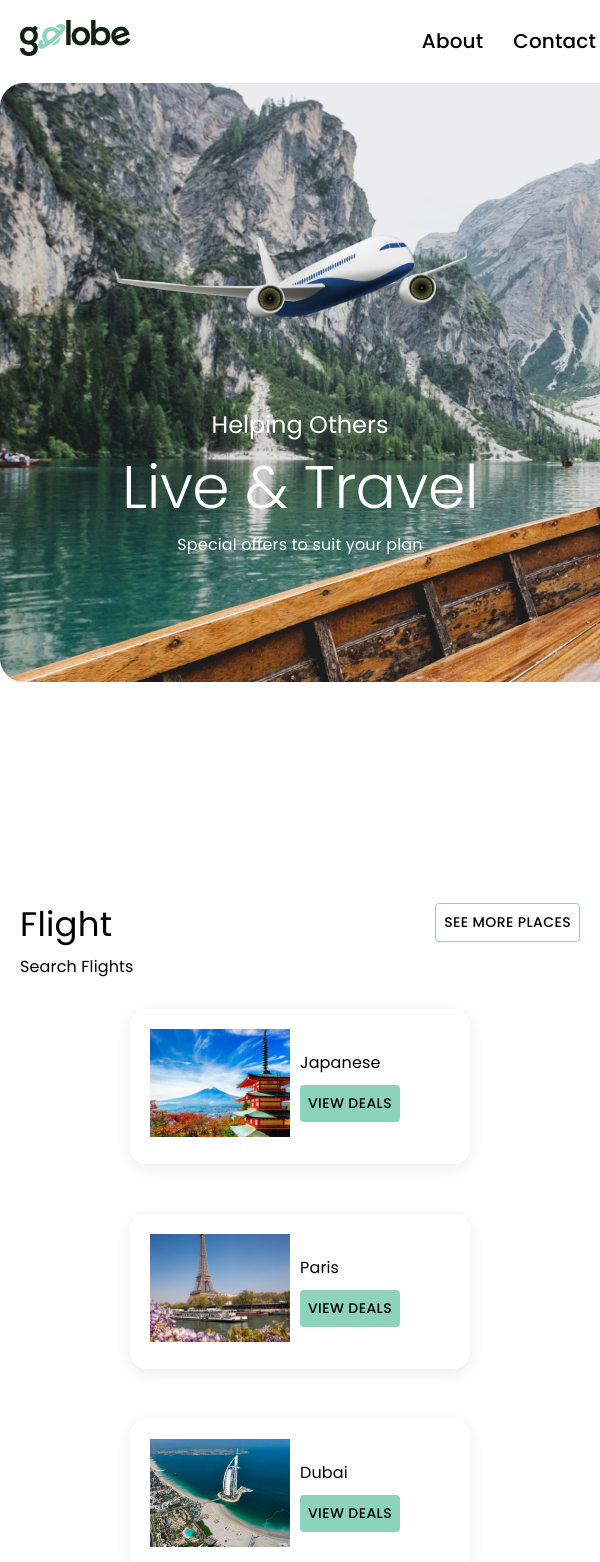
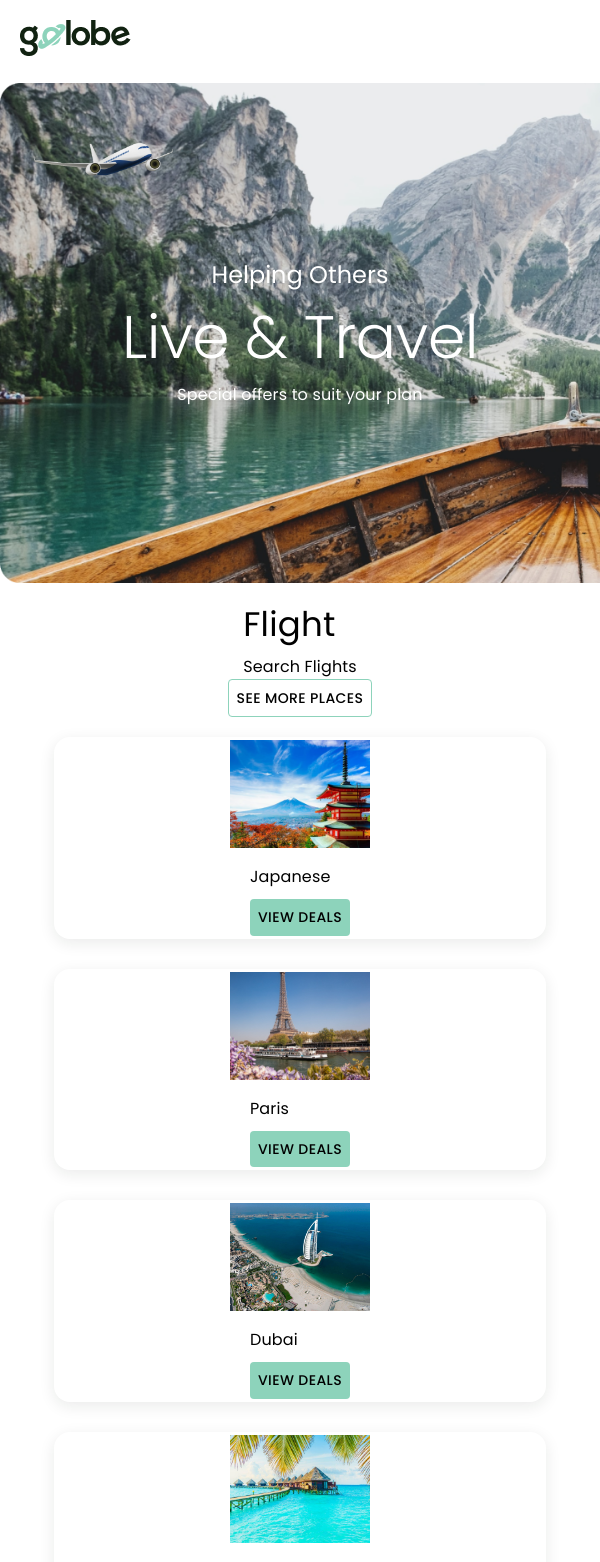
Before and after one commit to Eyyubfront/Global-Travel, a React (Vite) app in the folder Travel website/: page / in a window 600 px wide. Shown: the top 1562 px of the page. Built offline with nearby package versions, Linux system fonts and the light colour scheme; what @mui/x-date-pickers-pro would draw is missing.

Commit message:
style changes

```diff
--- a/Travel website/src/Companents/Burgermenu/index.jsx
+++ b/Travel website/src/Companents/Burgermenu/index.jsx
@@ -28,7 +28,6 @@ const BurgerMenu = ({ user, setUser }) => {
                             </Link>
                             <Box border="1px solid #ccc" width="100%" marginTop="20px" />
 
-                            {/* User Profile / Auth */}
                             <Stack flexDirection="column" alignItems="center" gap="20px">
                                 {user ? (
                                     <>
--- a/Travel website/src/Companents/HeadNav/index.jsx
+++ b/Travel website/src/Companents/HeadNav/index.jsx
@@ -1,3 +1,4 @@
+
 import { Box, Stack, Typography, Button, Dialog, DialogActions, DialogContent, DialogTitle } from "@mui/material";
 import FavoriteBorderIcon from '@mui/icons-material/FavoriteBorder';
 import globlack from "../../assets/globblack.png";
@@ -47,7 +48,7 @@ const HeadNav = ({ user, setUser }) => {
                 </Box>
             </Link>
 
-            <Stack gap="30px" flexDirection="row" alignItems="center">
+            <Stack className="headnavlinkspage" gap="30px" flexDirection="row" alignItems="center">
                 <Link className="nav_head" to="/about" style={{ cursor: "pointer", color: "black", textDecoration: "none" }}>
                     <Typography variant="h6">
                         About
--- a/Travel website/src/Companents/Perfectrip/Perfecttrip.css
+++ b/Travel website/src/Companents/Perfectrip/Perfecttrip.css
@@ -26,3 +26,15 @@
     color: black !important;
     border-radius: 4px;
 }
+@media (max-width: 600px) {
+    .perfect_card{
+        flex-direction: column !important;
+        align-items: center !important;
+        flex-wrap: nowrap !important;
+    }
+    .perfecttrip-container{
+        width: 81% !important;
+        padding: 3px !important;
+        margin: auto;
+    }
+}
--- a/Travel website/src/Companents/Perfectrip/index.jsx
+++ b/Travel website/src/Companents/Perfectrip/index.jsx
@@ -12,7 +12,7 @@ const Perfecttrip = ({ src, title, id }) => {
 
     return (
         <Box className="perfecttrip-container" onClick={handleClick}>
-            <Stack flexWrap="wrap" flexDirection="row" alignItems="center" gap="10px">
+            <Stack className='perfect_card' flexWrap='wrap' flexDirection="row" alignItems="center" gap="10px">
                 <Box>
                     <img src={src} className="perfecttrip-image" alt={title} />
                 </Box>
--- a/Travel website/src/Companents/Showcards/Showcards.css
+++ b/Travel website/src/Companents/Showcards/Showcards.css
@@ -14,9 +14,7 @@
   transition: transform 0.3s; /* Smooth hover effect */
 }
 
-.hotels-card:hover {
-    transform: scale(1.05); /* Slightly enlarge on hover */
-}
+
 
 .card-content {
   position: absolute;
@@ -62,8 +60,11 @@
   align-items: center !important;
   gap: 15px !important;
 }
-  .card-content{
-left: 102px !important;
+.card-content {
+  left: 31px !important;
+}
+.card-button{
+width: 150px !important;
 }
 .card-description{
   width: 250px !important;
--- a/Travel website/src/Pages/Landingpages/index.jsx
+++ b/Travel website/src/Pages/Landingpages/index.jsx
@@ -23,16 +23,12 @@ const LandingPages = () => {
         <Box className="landing-banner" style={{ backgroundImage: `url(${landingone})` }}>
           <div className="App" >
             <img src={airplane} alt="Uçak" className="airplane" />
-        </div>
-          <Stack gap="10px" textAlign="center" flexDirection="column">
+           </div>
+          <Stack className="bacgroundtext" gap="10px" textAlign="center" flexDirection="column">
             <Typography className="landing-title" variant="h5">Helping Others</Typography>
             <Typography className="landing-main-title" variant="h2">Live & Travel</Typography>
             <Typography className="landing-subtitle">Special offers to suit your plan</Typography>
           </Stack>
-
-
-
-
         </Box>
       </Box>
       <Box>
@@ -49,7 +45,7 @@ const LandingPages = () => {
       </Box>
 
       <Box>
-        <Stack justifyContent="center" gap="30px" flexDirection="row" flexWrap="wrap">
+        <Stack className="perfectslanding" justifyContent="center" gap="30px" flexDirection="row" flexWrap="wrap">
           {cities.map((city) => (
             <Grid key={city.id} item xs={12} sm={4} md={4}>
               <Perfecttrip
--- a/Travel website/src/Pages/Landingpages/landing.css
+++ b/Travel website/src/Pages/Landingpages/landing.css
@@ -1,11 +1,13 @@
 .landing-banner {
   background-repeat: no-repeat;
   height: 800px;
+  max-width: 100%;
   position: relative;
   display: flex;
   align-items: center;
   justify-content: center;
   flex-direction: column;
+  background-size: cover;
 }
 
 .landing-form {
@@ -87,13 +89,28 @@ color: black;
 
 @keyframes fly {
 0% {
-        left: -100px;
+  left: 36px;
+}
 
+50% {
+  left: 0%;
 }
-    50% {
-        left:70%;
-    }
+
 100% {
-        left: -100px;
+  left: 47px;
 }
 }
+
+@media (max-width: 600px) {
+.perfectslanding{
+  flex-wrap: nowrap !important;
+  flex-direction: column !important;
+}
+.plantrip{
+  flex-direction: column !important;
+  align-items: center !important;
+}
+.bacgroundtext{
+  width: 100% !important;
+}
+}
--- a/Travel website/src/index.css
+++ b/Travel website/src/index.css
@@ -4,7 +4,9 @@
     font-family: "Poppins", sans-serif !important;
    padding: 0;
 }
-
+.burger_menu {
+    display: none;
+}
 .header_container{
     position: sticky;
     z-index: 9999999;
@@ -72,6 +74,18 @@
     .Container {
         max-width: 540px;
     }
+    .landing-banner{
+height: 500px !important;
+    }
+    .airplane{
+        width: 150px;
+    }
+    .header_container{
+        width: 79% !important;
+    }
+   .headnavlinkspage{
+    display: none !important;
+   }
   .nav_items{
     display: none !important;
   }
@@ -341,7 +355,8 @@
         display: none !important;
     }
     .header_container{
-        gap: 7px !important;
+        gap: 9px !important;
+        width: 93% !important;
     }
     .sign_btn{
         width: 86px !important;
```
Also changed, not shown: Travel website/src/Companents/Showcards/index.jsx (line endings or trailing spaces). Lines whose indentation alone changed are shown as unchanged.
